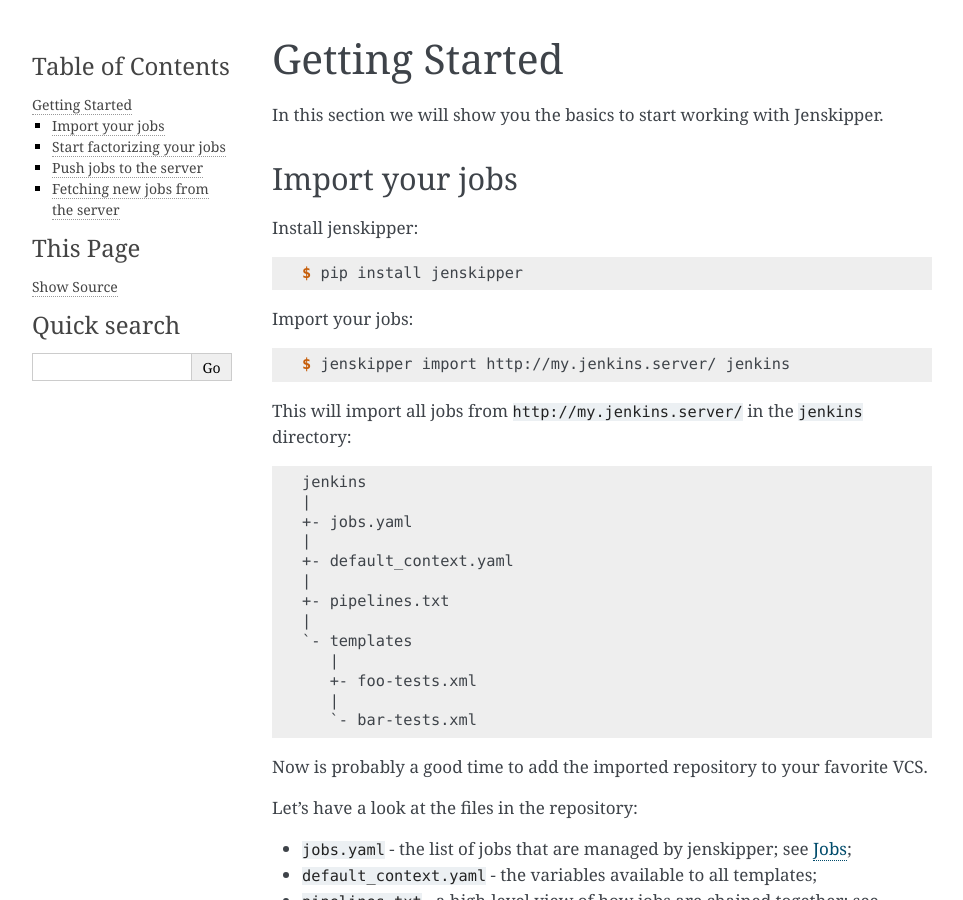
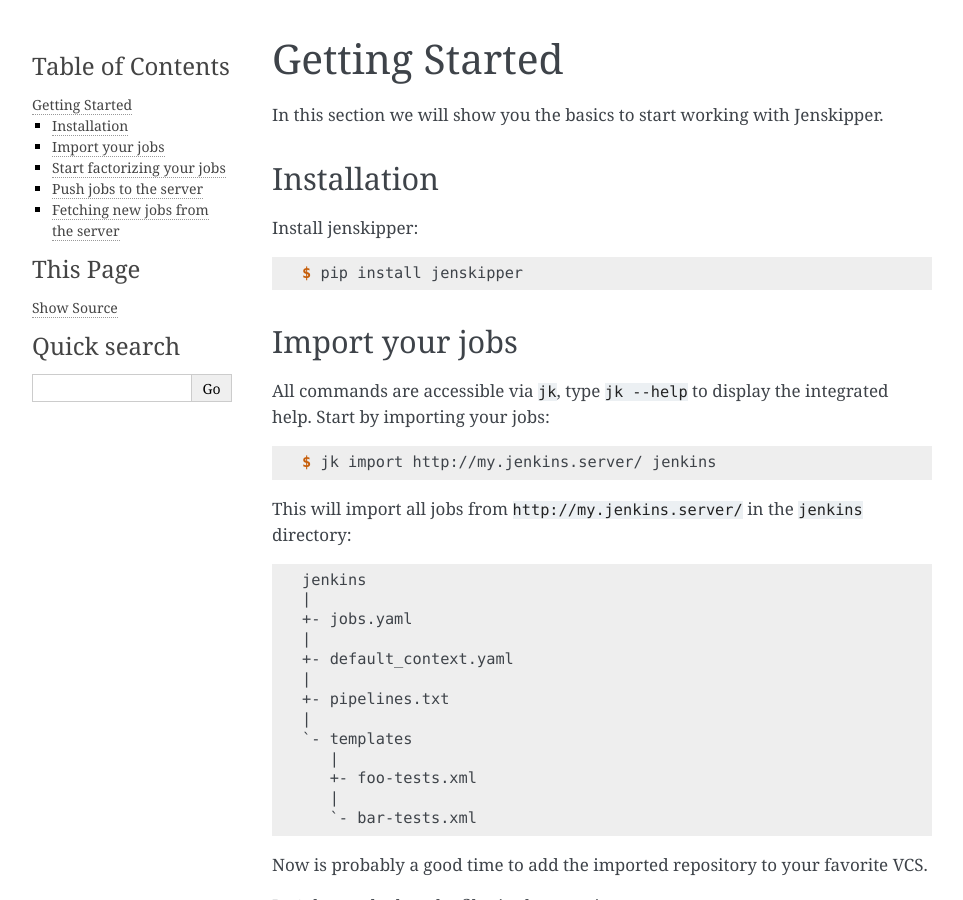
Before and after one commit to flupke/jenskipper, a Sphinx documentation site: the page built from doc/getting_started.rst, in a window 1280 px wide and 900 px high. Shown: the whole window, without its empty margins (148-1111 px from the left). Built offline with Sphinx 7.4.7, drawn with Linux system fonts in a browser that asks for light colours; some of the changed text lies outside the part shown.

Commit message:
rename main executable to `jk`

```diff
--- a/doc/getting_started.rst
+++ b/doc/getting_started.rst
@@ -3,8 +3,8 @@ Getting Started
 
 In this section we will show you the basics to start working with Jenskipper.
 
-Import your jobs
-----------------
+Installation
+------------
 
 Install jenskipper:
 
@@ -12,11 +12,16 @@ Install jenskipper:
 
     $ pip install jenskipper
 
-Import your jobs:
+
+Import your jobs
+----------------
+
+All commands are accessible via ``jk``, type ``jk --help`` to display the
+integrated help. Start by importing your jobs:
 
 .. code-block:: shell-session
 
-    $ jenskipper import http://my.jenkins.server/ jenkins
+    $ jk import http://my.jenkins.server/ jenkins
 
 This will import all jobs from ``http://my.jenkins.server/`` in the ``jenkins``
 directory::
@@ -119,27 +124,27 @@ to your coworkers!
 .. code-block:: shell-session
 
     $ cd jenkins
-    $ jenskipper push
+    $ jk push
 
 You can also push only some jobs by specifying their names on the command
 line:
 
 .. code-block:: shell-session
 
-    $ jenskipper push bar-tests
+    $ jk push bar-tests
 
 If you want to preview changes before pushing them to the server, use the
 ``diff`` command:
 
 .. code-block:: shell-session
 
-    $ jenskipper diff bar-tests
+    $ jk diff bar-tests
 
 Or to view the full rendered XML of a job:
 
 .. code-block:: shell-session
 
-    $ jenskipper show bar-tests
+    $ jk show bar-tests
 
 Fetching new jobs from the server
 ---------------------------------
@@ -148,7 +153,7 @@ If you want to pull new jobs from the server:
 
 .. code-block:: shell-session
 
-    $ jenskipper fetch-new
+    $ jk fetch-new
 
 Note that you can't update existing jobs from the server. This is wanted,
 jenskipper operations are meant to be one way: after the initial import,
--- a/setup.py
+++ b/setup.py
@@ -41,6 +41,6 @@ setup(
     },
     entry_points={
         'console_scripts':
-            ['jenskipper=jenskipper.cli.main:main']
+            ['jk=jenskipper.cli.main:main']
     }
 )
```
